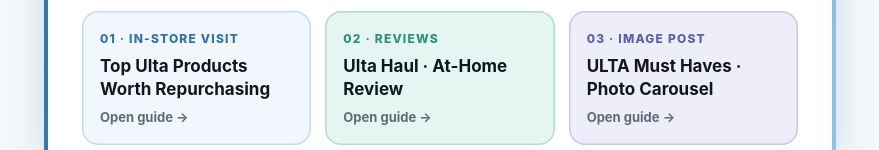
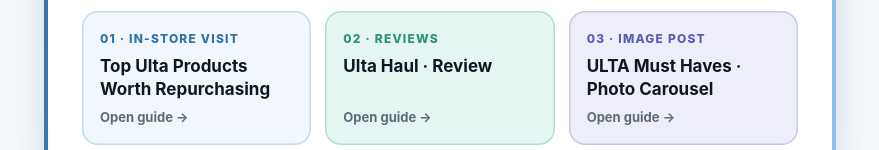
Before and after one commit to hansolyoon0117/vt-ulta-blackfriday-guide, a plain HTML site: page index.html in a window 1280 px wide. Shown: the part 2820-2970 px from the top of the page, without its empty margins (200-1079 px from the left). Drawn offline with Linux system fonts and the light colour scheme.

Commit message:
Home card: Ulta Haul · Review
Co-Authored-By: Claude Opus 5.5 <noreply@anthropic.com>

```diff
--- a/index.html
+++ b/index.html
@@ -552,7 +552,7 @@ body{background:var(--bg);color:var(--ink)}</style></head><body>
   <p class="stock-b">Tap your format to open its guide.</p>
   <div class="branches three">
    <a class="br" href="#visit"><span class="l">01 · IN-STORE VISIT</span><span class="go">Top Ulta Products Worth Repurchasing</span><span class="ar" aria-hidden="true">Open guide →</span></a>
-   <a class="br alt" href="#reviews"><span class="l">02 · REVIEWS</span><span class="go">Ulta Haul · At-Home Review</span><span class="ar" aria-hidden="true">Open guide →</span></a>
+   <a class="br alt" href="#reviews"><span class="l">02 · REVIEWS</span><span class="go">Ulta Haul · Review</span><span class="ar" aria-hidden="true">Open guide →</span></a>
    <a class="br lav" href="#carousel"><span class="l">03 · IMAGE POST</span><span class="go">ULTA Must Haves · Photo Carousel</span><span class="ar" aria-hidden="true">Open guide →</span></a>
   </div></div></div></div></section>
 </section>
```
